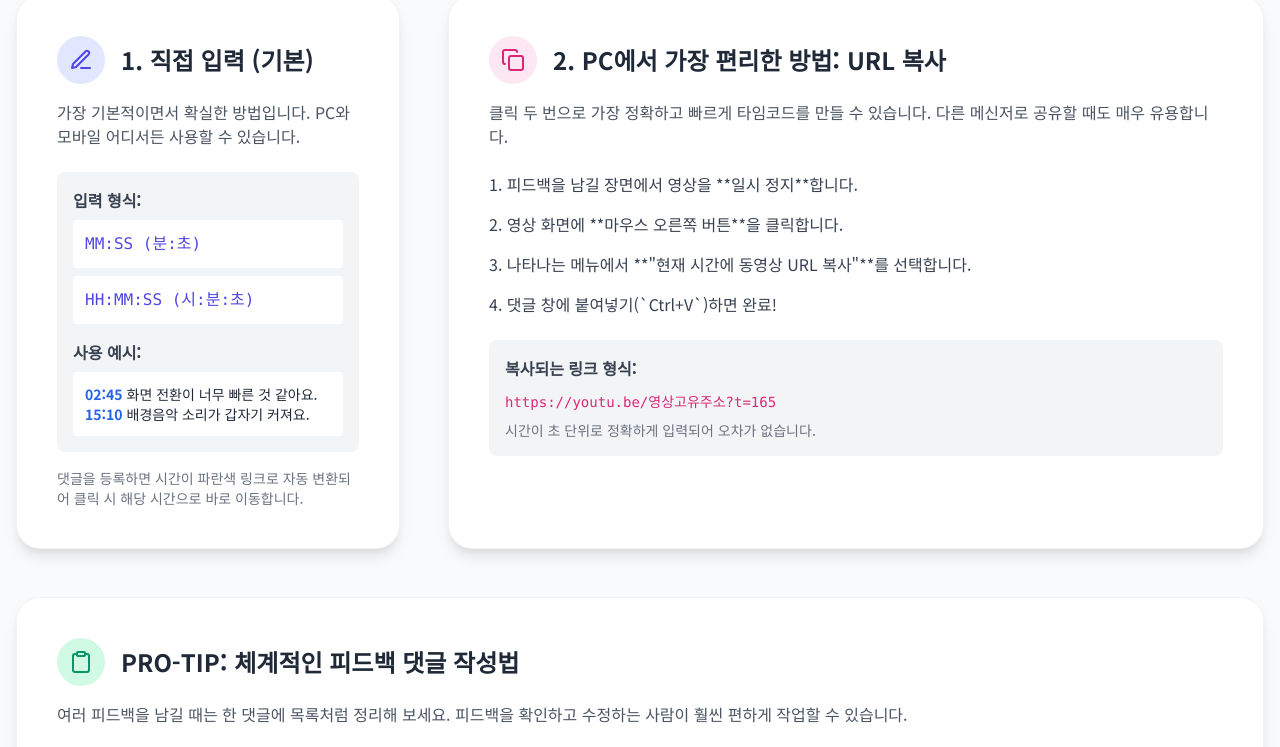
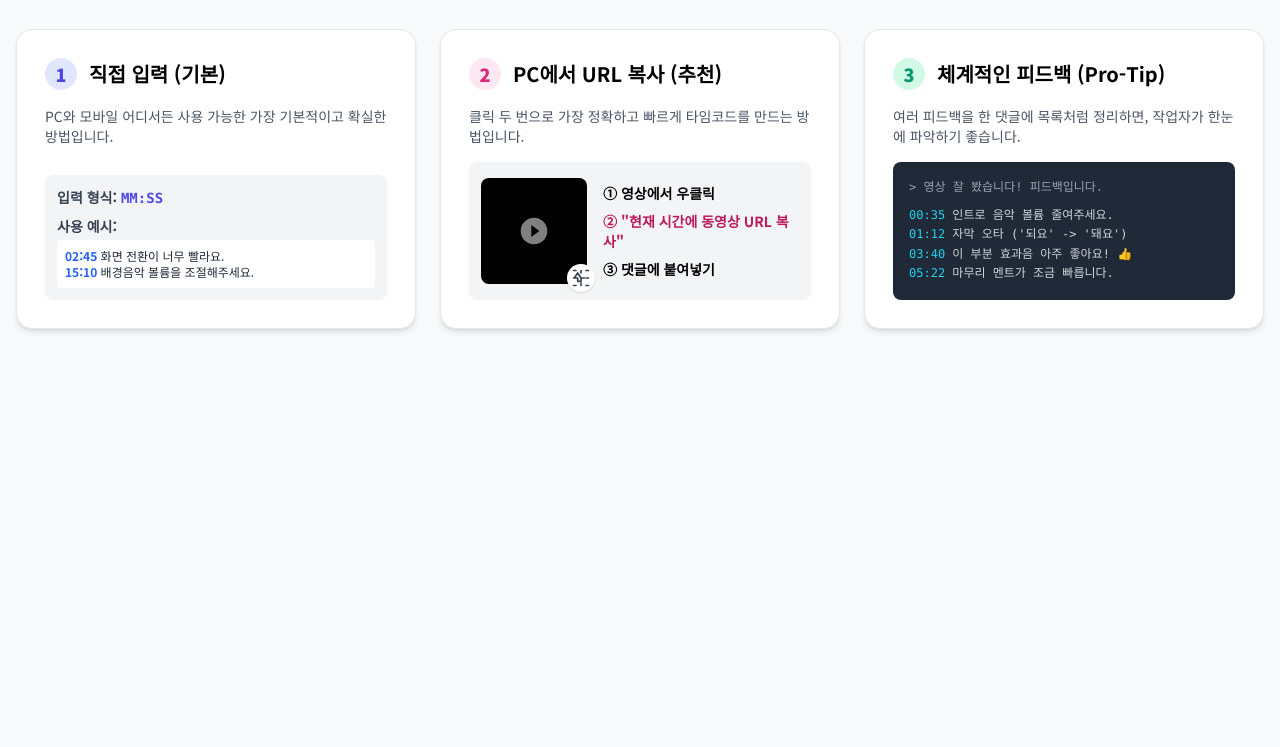
Before and after one commit to garimto81/mediareview, a plain HTML site: page index.html in a window 1280 px wide. Shown: the part 281-1028 px from the top of the page. After the commit the page ends 800 px from the top, so only its background shows below. Drawn offline with nearby package versions, Linux system fonts and the light colour scheme.

Commit message:
Update index.html

```diff
--- a/index.html
+++ b/index.html
@@ -5,118 +5,119 @@
     <meta name="viewport" content="width=device-width, initial-scale=1.0">
     <title>유튜브 타임코드로 피드백 주는 법</title>
     <script src="https://cdn.tailwindcss.com"></script>
-    <link href="https://fonts.googleapis.com/css2?family=Inter:wght@400;500;600;700&family=Noto+Sans+KR:wght@400;500;700&display=swap" rel="stylesheet">
+    <link href="https://fonts.googleapis.com/css2?family=Inter:wght@400;500;600;700&family=Noto+Sans+KR:wght@400;500;700;900&display=swap" rel="stylesheet">
     <style>
+        html, body {
+            height: 100%;
+            margin: 0;
+            overflow: hidden; /* 스크롤바 제거 */
+        }
         body {
             font-family: 'Noto Sans KR', 'Inter', sans-serif;
+            display: flex;
+            align-items: center;
+            justify-content: center;
+            background-color: #f9fafb; /* Light gray background */
         }
         .gradient-text {
-            background: linear-gradient(to right, #4F46E5, #EC4899);
+            background: linear-gradient(to right, #FF007A, #4F46E5);
             -webkit-background-clip: text;
             -webkit-text-fill-color: transparent;
         }
         .card {
             background-color: white;
-            border-radius: 1.5rem; /* Increased border-radius */
-            padding: 2.5rem; /* Increased padding */
-            box-shadow: 0 10px 15px -3px rgba(0, 0, 0, 0.1), 0 4px 6px -2px rgba(0, 0, 0, 0.05);
-            transition: transform 0.3s ease, box-shadow 0.3s ease;
-            border: 1px solid rgba(0,0,0,0.05);
-        }
-        .card:hover {
-            transform: translateY(-5px);
-            box-shadow: 0 20px 25px -5px rgba(0, 0, 0, 0.1), 0 10px 10px -5px rgba(0, 0, 0, 0.04);
+            border-radius: 1rem;
+            padding: 1.75rem; /* p-7 */
+            box-shadow: 0 4px 6px -1px rgba(0, 0, 0, 0.1), 0 2px 4px -2px rgba(0, 0, 0, 0.1);
+            border: 1px solid #e5e7eb;
+            height: 100%;
+            display: flex;
+            flex-direction: column;
         }
     </style>
 </head>
-<body class="bg-gray-50 text-gray-800">
+<body>
 
-    <div class="container mx-auto px-4 py-12 md:py-20">
+    <div class="container mx-auto px-4 py-8 w-full max-w-7xl">
 
         <!-- Header -->
-        <header class="text-center mb-16">
-            <h1 class="text-4xl md:text-6xl font-bold tracking-tight mb-4">
-                유튜브 영상 피드백,<br class="md:hidden"> <span class="gradient-text">타임코드로 소통하는 비결</span>
+        <header class="text-center mb-8">
+            <h1 class="text-3xl md:text-5xl font-black tracking-tight mb-3">
+                유튜브 피드백, <span class="gradient-text">시간으로 말하세요</span>
             </h1>
-            <p class="text-lg md:text-xl text-gray-600 max-w-3xl mx-auto">
-                더 이상 "아까 그 부분이요..." 라고 말하지 마세요. 타임코드를 사용하면 영상의 정확한 시점을 콕 집어, 누구나 명확하게 이해하는 피드백을 남길 수 있습니다.
+            <p class="text-base md:text-lg text-gray-600 max-w-4xl mx-auto">
+                타임코드는 피드백의 정확성(🎯), 효율성(⚡️), 그리고 체계성(✍️)을 높여주는 가장 강력한 소통 도구입니다.
             </p>
         </header>
 
         <!-- Main Content Grid -->
-        <main class="grid grid-cols-1 md:grid-cols-2 lg:grid-cols-3 gap-8 md:gap-12">
+        <main class="grid grid-cols-1 md:grid-cols-2 lg:grid-cols-3 gap-6">
 
-            <!-- Card 1: Direct Input -->
-            <div class="card md:col-span-2 lg:col-span-1">
+            <!-- Method 1: Direct Input -->
+            <div class="card">
                 <div class="flex items-center mb-4">
-                    <span class="bg-indigo-100 text-indigo-600 p-3 rounded-full mr-4">
-                        <svg xmlns="http://www.w3.org/2000/svg" width="24" height="24" viewBox="0 0 24 24" fill="none" stroke="currentColor" stroke-width="2" stroke-linecap="round" stroke-linejoin="round"><path d="M12 20h9"/><path d="M16.5 3.5a2.12 2.12 0 0 1 3 3L7 19l-4 1 1-4Z"/></svg>
-                    </span>
-                    <h2 class="text-2xl font-bold">1. 직접 입력 (기본)</h2>
+                    <span class="bg-indigo-100 text-indigo-600 w-8 h-8 flex items-center justify-center rounded-full mr-3 text-lg font-black">1</span>
+                    <h3 class="text-xl font-bold">직접 입력 (기본)</h3>
                 </div>
-                <p class="text-gray-600 mb-6">가장 기본적이면서 확실한 방법입니다. PC와 모바일 어디서든 사용할 수 있습니다.</p>
-                <div class="bg-gray-100 p-4 rounded-lg text-left">
-                    <p class="font-semibold text-gray-700">입력 형식:</p>
-                    <code class="text-indigo-600 block bg-white p-3 rounded mt-2">MM:SS (분:초)</code>
-                    <code class="text-indigo-600 block bg-white p-3 rounded mt-2">HH:MM:SS (시:분:초)</code>
-                    <p class="font-semibold text-gray-700 mt-4">사용 예시:</p>
-                    <p class="text-sm text-gray-800 mt-2 bg-white p-3 rounded">
-                        <span class="font-bold text-blue-600">02:45</span> 화면 전환이 너무 빠른 것 같아요. <br>
-                        <span class="font-bold text-blue-600">15:10</span> 배경음악 소리가 갑자기 커져요.
+                <p class="text-gray-600 mb-4 text-sm flex-grow">PC와 모바일 어디서든 사용 가능한 가장 기본적이고 확실한 방법입니다.</p>
+                <div class="bg-gray-100 p-3 rounded-lg text-left">
+                    <p class="font-semibold text-gray-700 text-sm">입력 형식: <code class="text-indigo-600">MM:SS</code></p>
+                    <p class="font-semibold text-gray-700 text-sm mt-2">사용 예시:</p>
+                    <p class="text-xs text-gray-800 mt-1 bg-white p-2 rounded">
+                        <span class="font-bold text-blue-600">02:45</span> 화면 전환이 너무 빨라요.<br>
+                        <span class="font-bold text-blue-600">15:10</span> 배경음악 볼륨을 조절해주세요.
                     </p>
-                </div>
-                 <p class="mt-4 text-sm text-gray-500">댓글을 등록하면 시간이 파란색 링크로 자동 변환되어 클릭 시 해당 시간으로 바로 이동합니다.</p>
-            </div>
-
-            <!-- Card 2: Copy URL on PC -->
-            <div class="card md:col-span-2">
-                 <div class="flex items-center mb-4">
-                    <span class="bg-pink-100 text-pink-600 p-3 rounded-full mr-4">
-                        <svg xmlns="http://www.w3.org/2000/svg" width="24" height="24" viewBox="0 0 24 24" fill="none" stroke="currentColor" stroke-width="2" stroke-linecap="round" stroke-linejoin="round"><rect width="14" height="14" x="8" y="8" rx="2" ry="2"/><path d="M4 16c-1.1 0-2-.9-2-2V4c0-1.1.9-2 2-2h10c1.1 0 2 .9 2 2"/></svg>
-                    </span>
-                    <h2 class="text-2xl font-bold">2. PC에서 가장 편리한 방법: URL 복사</h2>
-                </div>
-                <p class="text-gray-600 mb-6">클릭 두 번으로 가장 정확하고 빠르게 타임코드를 만들 수 있습니다. 다른 메신저로 공유할 때도 매우 유용합니다.</p>
-                <ol class="list-decimal list-inside space-y-4 text-gray-700">
-                    <li>피드백을 남길 장면에서 영상을 **일시 정지**합니다.</li>
-                    <li>영상 화면에 **마우스 오른쪽 버튼**을 클릭합니다.</li>
-                    <li>나타나는 메뉴에서 **"현재 시간에 동영상 URL 복사"**를 선택합니다.</li>
-                    <li>댓글 창에 붙여넣기(`Ctrl+V`)하면 완료!</li>
-                </ol>
-                 <div class="mt-6 bg-gray-100 p-4 rounded-lg">
-                    <p class="font-semibold text-gray-700 mb-2">복사되는 링크 형식:</p>
-                    <code class="text-sm break-all text-pink-600">https://youtu.be/영상고유주소?t=165</code>
-                    <p class="mt-2 text-sm text-gray-500">시간이 초 단위로 정확하게 입력되어 오차가 없습니다.</p>
                 </div>
             </div>
 
-            <!-- Card 3: Systematic Feedback -->
-            <div class="card lg:col-span-3">
-                 <div class="flex items-center mb-4">
-                    <span class="bg-emerald-100 text-emerald-600 p-3 rounded-full mr-4">
-                        <svg xmlns="http://www.w3.org/2000/svg" width="24" height="24" viewBox="0 0 24 24" fill="none" stroke="currentColor" stroke-width="2" stroke-linecap="round" stroke-linejoin="round"><path d="M16 4h2a2 2 0 0 1 2 2v14a2 2 0 0 1-2 2H6a2 2 0 0 1-2-2V6a2 2 0 0 1 2-2h2"/><rect width="8" height="4" x="8" y="2" rx="1" ry="1"/></svg>
-                    </span>
-                    <h2 class="text-2xl font-bold">PRO-TIP: 체계적인 피드백 댓글 작성법</h2>
+            <!-- Method 2: Visual Guide -->
+            <div class="card">
+                <div class="flex items-center mb-4">
+                    <span class="bg-pink-100 text-pink-600 w-8 h-8 flex items-center justify-center rounded-full mr-3 text-lg font-black">2</span>
+                    <h3 class="text-xl font-bold">PC에서 URL 복사 (추천)</h3>
                 </div>
-                <p class="text-gray-600 mb-6">여러 피드백을 남길 때는 한 댓글에 목록처럼 정리해 보세요. 피드백을 확인하고 수정하는 사람이 훨씬 편하게 작업할 수 있습니다.</p>
-                <div class="bg-gray-800 text-white p-6 rounded-lg font-mono text-sm leading-relaxed shadow-lg">
-                    <p><span class="text-gray-400">&gt;</span> 영상 잘 봤습니다! 몇 가지 피드백 드립니다.</p>
-                    <br>
-                    <p><span class="text-cyan-400">00:35</span> <span class="text-gray-300">인트로 음악 볼륨이 조금 큰 것 같아요.</span></p>
-                    <p><span class="text-cyan-400">01:12</span> <span class="text-gray-300">자막에 오타가 있습니다. ('되요' -> '돼요')</span></p>
-                    <p><span class="text-cyan-400">03:40</span> <span class="text-gray-300">이 부분 효과음이 영상이랑 잘 어울리네요! 👍</span></p>
-                    <p><span class="text-cyan-400">05:22</span> <span class="text-gray-300">마무리 멘트 속도가 조금 빠른 감이 있습니다.</span></p>
+                <p class="text-gray-600 mb-4 text-sm flex-grow">클릭 두 번으로 가장 정확하고 빠르게 타임코드를 만드는 방법입니다.</p>
+
+                <div class="bg-gray-100 p-3 rounded-lg flex flex-col justify-center h-full">
+                    <div class="flex items-center gap-4">
+                        <!-- Visual -->
+                        <div class="w-1/3 flex-shrink-0">
+                            <div class="bg-black aspect-square rounded-lg flex items-center justify-center relative shadow-inner">
+                               <svg class="w-8 h-8 text-white opacity-50" xmlns="http://www.w3.org/2000/svg" viewBox="0 0 24 24" fill="currentColor"><path d="M12 2C6.48 2 2 6.48 2 12s4.48 10 10 10 10-4.48 10-10S17.52 2 12 2zm-2 14.5v-9l6 4.5-6 4.5z"/></svg>
+                               <div class="absolute -bottom-2 -right-2 bg-white p-1 rounded-full shadow">
+                                   <svg class="w-5 h-5 text-gray-700" xmlns="http://www.w3.org/2000/svg" viewBox="0 0 24 24" fill="none" stroke="currentColor" stroke-width="2" stroke-linecap="round" stroke-linejoin="round"><path d="M3 3h3M3 21h3M21 3h-3M21 21h-3M3 12h3M12 3v3M12 21v-3M18 12h3M12 12l-2-3-2-3-2 3-2 3h4v4h4v-4h4z"/></svg>
+                               </div>
+                            </div>
+                        </div>
+                        <!-- Steps -->
+                        <div class="w-2/3">
+                            <ol class="space-y-2 text-sm">
+                                <li class="font-semibold">① 영상에서 우클릭</li>
+                                <li class="font-semibold text-pink-700">② "현재 시간에 동영상 URL 복사"</li>
+                                <li class="font-semibold">③ 댓글에 붙여넣기</li>
+                            </ol>
+                        </div>
+                    </div>
+                </div>
+            </div>
+
+            <!-- Method 3: Pro-Tip -->
+            <div class="card">
+                <div class="flex items-center mb-4">
+                    <span class="bg-emerald-100 text-emerald-600 w-8 h-8 flex items-center justify-center rounded-full mr-3 text-lg font-black">3</span>
+                    <h3 class="text-xl font-bold">체계적인 피드백 (Pro-Tip)</h3>
+                </div>
+                <p class="text-gray-600 mb-4 text-sm flex-grow">여러 피드백을 한 댓글에 목록처럼 정리하면, 작업자가 한눈에 파악하기 좋습니다.</p>
+                <div class="bg-gray-800 text-white p-4 rounded-lg font-mono text-xs leading-relaxed shadow-inner h-full">
+                    <p class="text-gray-400">&gt; 영상 잘 봤습니다! 피드백입니다.</p>
+                    <p class="mt-2"><span class="text-cyan-400">00:35</span> <span class="text-gray-300">인트로 음악 볼륨 줄여주세요.</span></p>
+                    <p><span class="text-cyan-400">01:12</span> <span class="text-gray-300">자막 오타 ('되요' -> '돼요')</span></p>
+                    <p><span class="text-cyan-400">03:40</span> <span class="text-gray-300">이 부분 효과음 아주 좋아요! 👍</span></p>
+                    <p><span class="text-cyan-400">05:22</span> <span class="text-gray-300">마무리 멘트가 조금 빠릅니다.</span></p>
                 </div>
             </div>
 
         </main>
-
-        <!-- Footer -->
-        <footer class="text-center mt-20">
-            <p class="text-gray-500">이 가이드를 활용하여 더 명확하고 효율적인 영상 협업을 경험해 보세요.</p>
-        </footer>
-
     </div>
-
 </body>
 </html>
```
